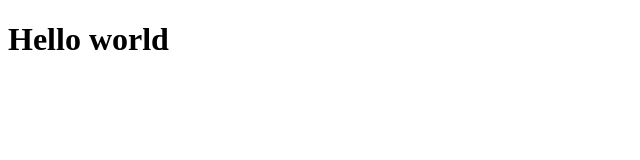
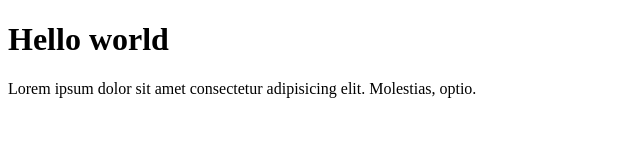
Before and after one commit to Vicktorbs/adivinar, a plain HTML site: page index.html in a window 1280 px wide. Shown: the whole page, without its empty margins (0-640 px from the left). Drawn offline with Linux system fonts and the light colour scheme.

Commit message:
Nueva etiqueta <p>

```diff
--- a/index.html
+++ b/index.html
@@ -8,5 +8,6 @@
 </head>
 <body>
     <h1>Hello world</h1>
+    <p>Lorem ipsum dolor sit amet consectetur adipisicing elit. Molestias, optio.</p>
 </body>
 </html>
```
